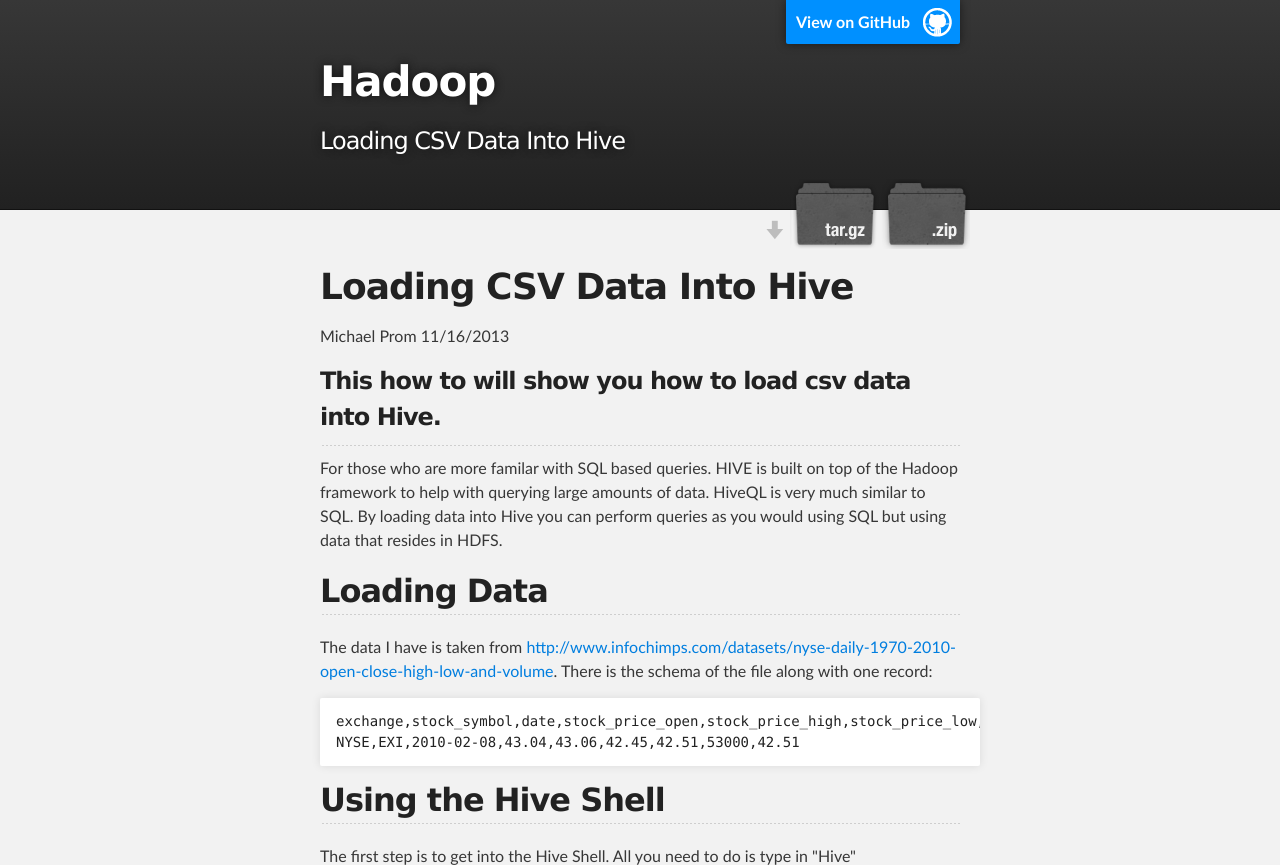
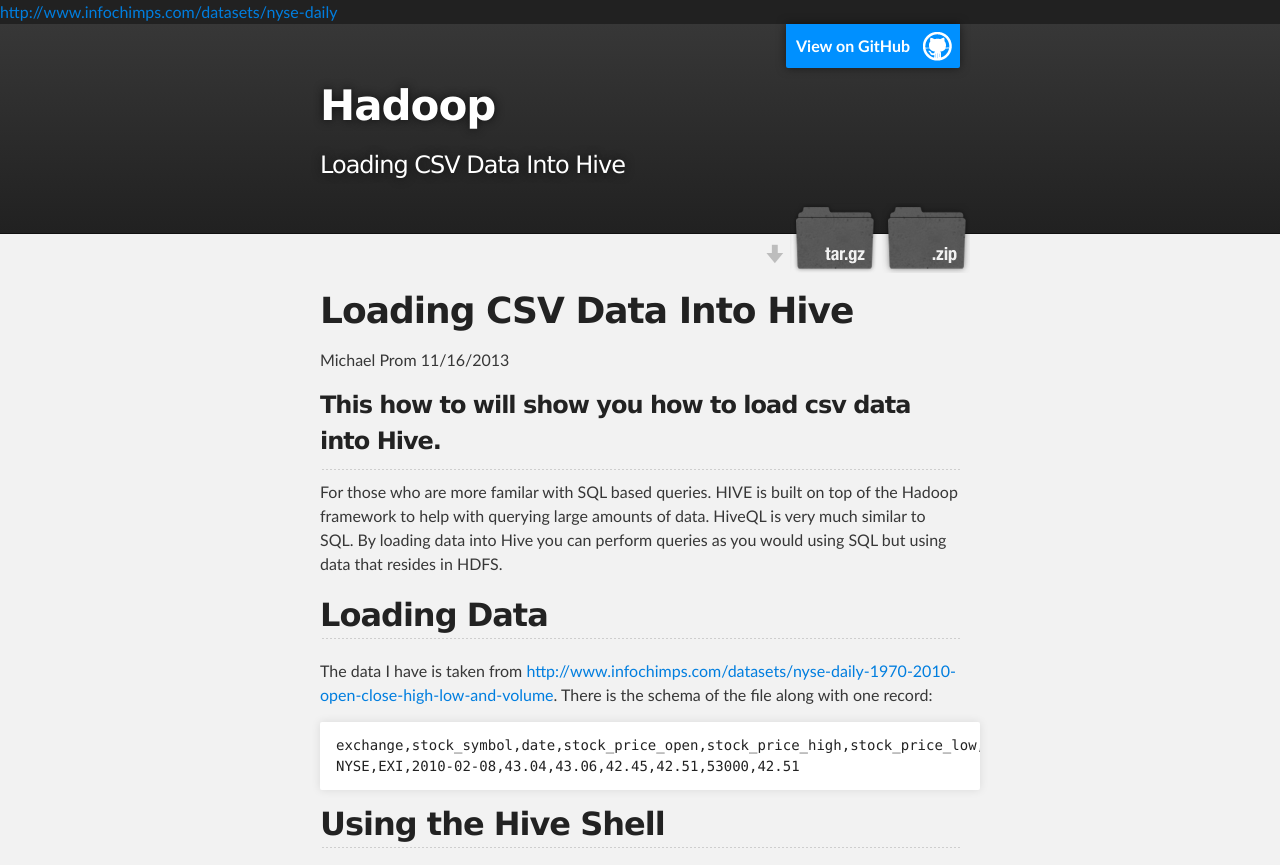
Before and after one commit to michaelprom/Hadoop, a plain HTML site: page index.html in a window 1280 px wide. Shown: the top 865 px of the page. Drawn offline with Linux system fonts and the light colour scheme.

Commit message:
Update index.html

```diff
--- a/index.html
+++ b/index.html
@@ -12,6 +12,8 @@
   </head>
 
   <body>
+
+<a href="https://github.com/michaelprom/Hadoop/hive">http://www.infochimps.com/datasets/nyse-daily
 
     <!-- HEADER -->
     <div id="header_wrap" class="outer">
```
